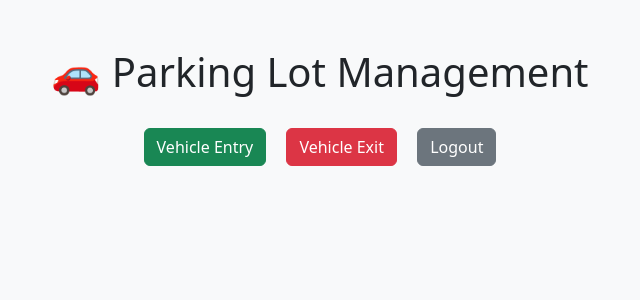
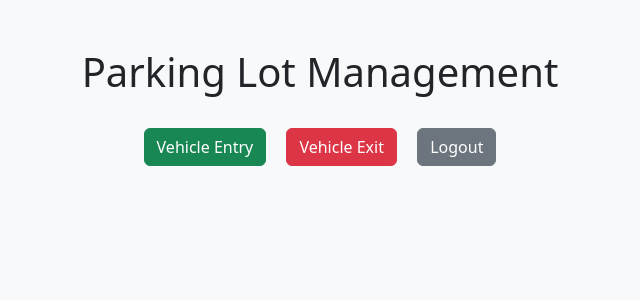
Before and after one commit to Dhanu2105/Parking-lot-management, a Flask app: page / in a window 1280 px wide. Shown: the top 300 px of the page, without its empty margins (320-960 px from the left). Run offline with Flask 3, Linux system fonts and the light colour scheme.

Commit message:
Update index.html

```diff
--- a/templates/index.html
+++ b/templates/index.html
@@ -8,7 +8,7 @@
 
 <div class="container text-center mt-5">
 
-    <!-- 🔔 Flash Messages (Improved) -->
+    <!-- Flash Messages (Improved) -->
 {% with messages = get_flashed_messages(with_categories=true) %}
   {% if messages %}
     {% for category, msg in messages %}
@@ -20,7 +20,7 @@
   {% endif %}
 {% endwith %}
 
-    <h1 class="mb-4">🚗 Parking Lot Management</h1>
+    <h1 class="mb-4"> Parking Lot Management</h1>
 
     <a href="/entry" class="btn btn-success m-2">Vehicle Entry</a>
     <a href="/exit" class="btn btn-danger m-2">Vehicle Exit</a>
```
